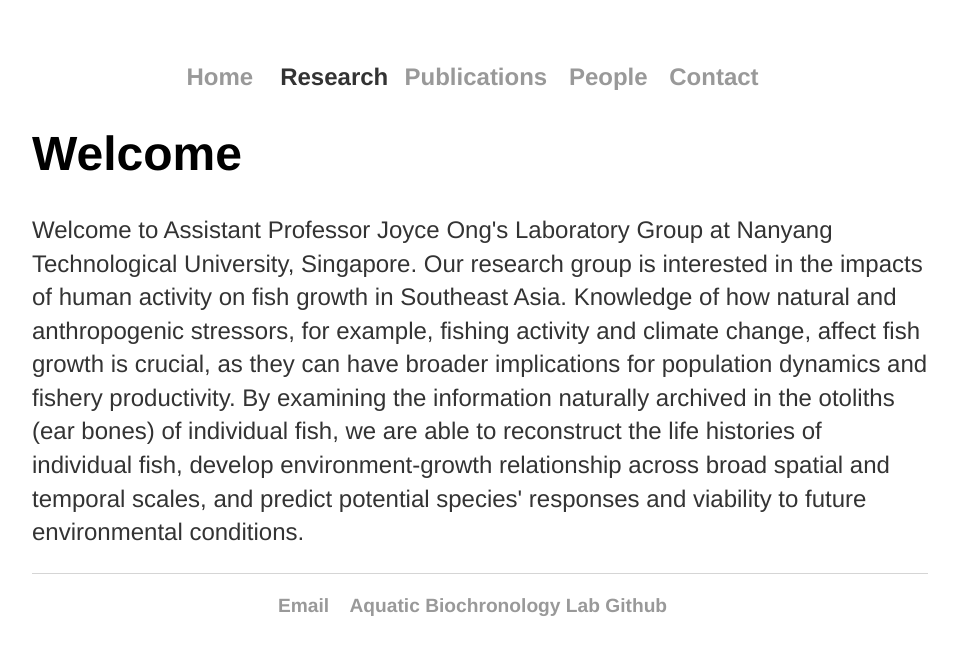
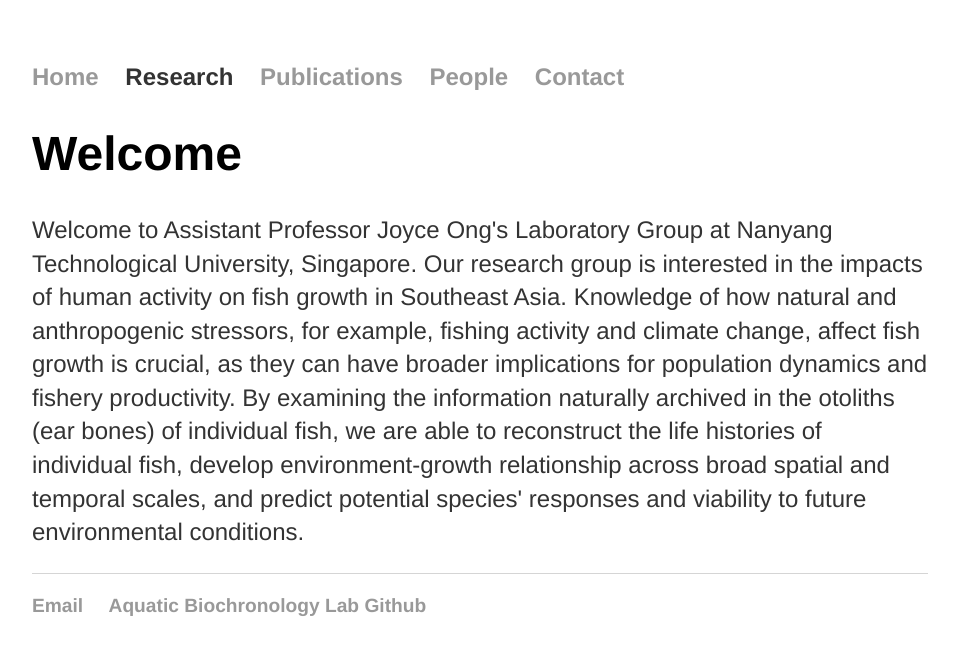
Before and after one commit to Aquatic-Biochronology-Lab/Aquatic-Biochronology-Lab.github.io, a Jekyll site: the page built from index.html, in a window 1280 px wide. Shown: the top 655 px of the page, without its empty margins (160-1119 px from the left). Built offline with Jekyll 4.4.1, drawn with Linux system fonts in a browser that asks for light colours.

Commit message:
Update main.css

```diff
--- a/css/main.css
+++ b/css/main.css
@@ -9,12 +9,12 @@ nav ul, footer ul {
     padding: 0px;
     list-style: none;
     font-weight: bold;
-    text-align: center;
+    text-align: left;
 }
 
 nav ul li, footer ul li {
     display: inline-block;
-    margin-right: 15px;
+    margin-right: 20px;
 }
 
 a {
```
